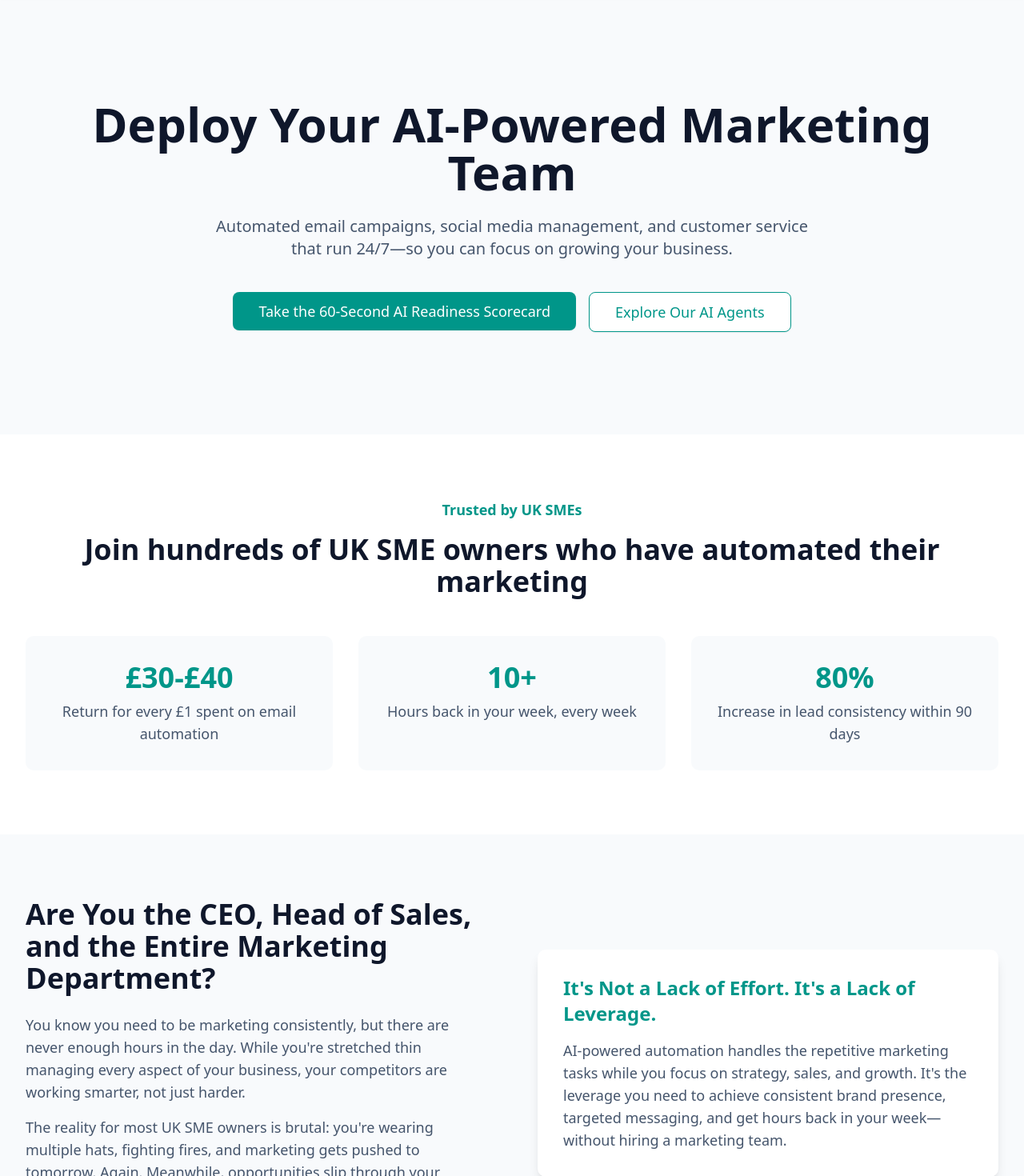
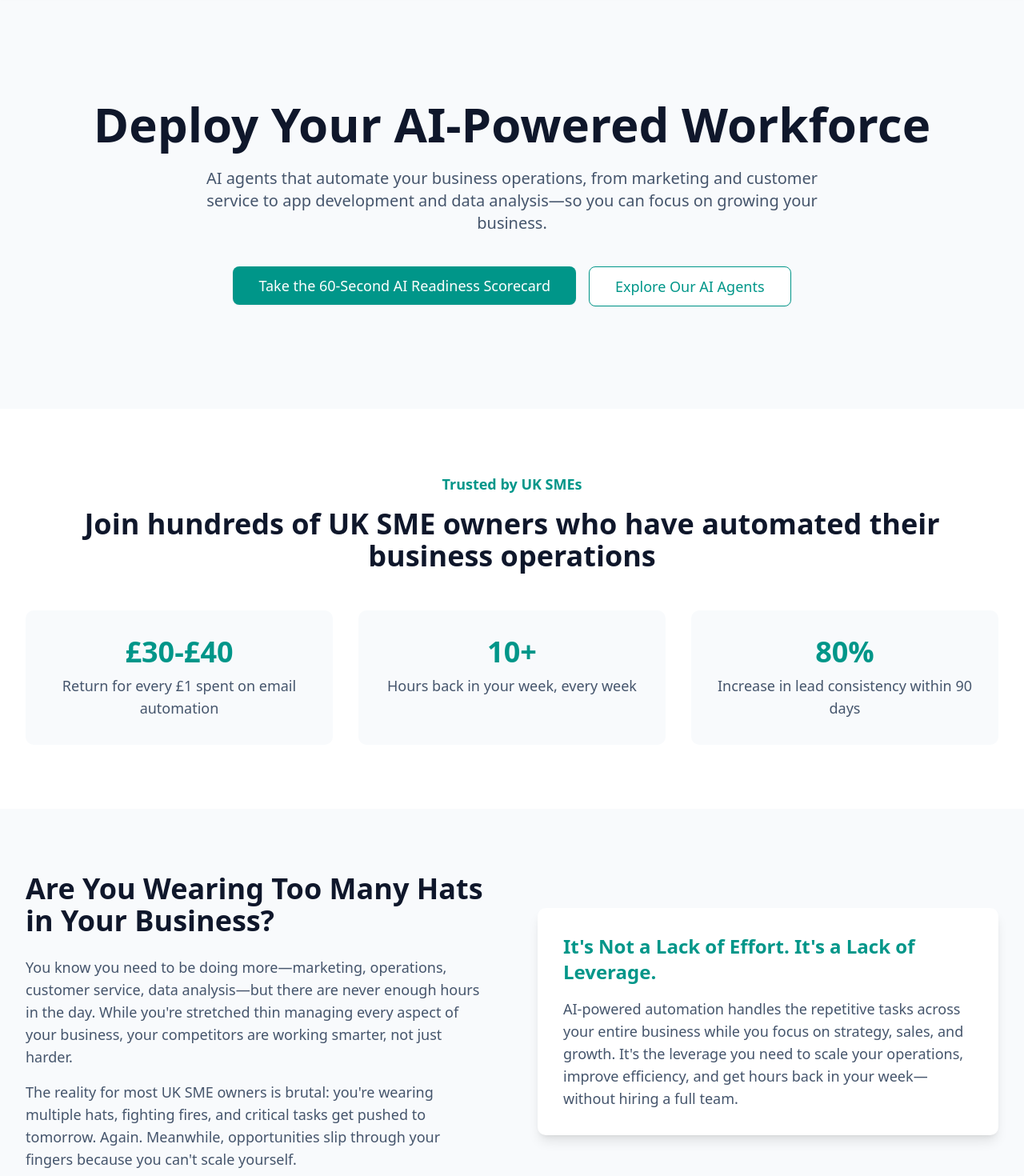
Before and after one commit to H6gvbhYujnhwP/thegreenagents, a React (Vite) app: page / in a window 1280 px wide. Shown: the part 100-1570 px from the top of the page at 80% size. Built offline with nearby package versions, Linux system fonts and the light colour scheme.

Commit message:
Update homepage to reflect all services, not just marketing

```diff
--- a/src/pages/HomePage.jsx
+++ b/src/pages/HomePage.jsx
@@ -9,10 +9,10 @@ function HomePage() {
       <section className="py-20 lg:py-32 bg-slate-50">
         <div className="max-w-7xl mx-auto px-4 sm:px-6 lg:px-8 text-center">
           <h1 className="text-4xl md:text-6xl font-bold text-slate-900 mb-6">
-            Deploy Your AI-Powered Marketing Team
+            Deploy Your AI-Powered Workforce
           </h1>
           <p className="text-xl text-slate-600 max-w-3xl mx-auto mb-10">
-            Automated email campaigns, social media management, and customer service that run 24/7—so you can focus on growing your business.
+            AI agents that automate your business operations, from marketing and customer service to app development and data analysis—so you can focus on growing your business.
           </p>
           <div className="flex justify-center gap-4">
             <Button asChild className="bg-teal-600 hover:bg-teal-700 text-white px-8 py-6 text-lg">
@@ -30,7 +30,7 @@ function HomePage() {
         <div className="max-w-7xl mx-auto px-4 sm:px-6 lg:px-8">
           <div className="text-center">
             <p className="text-lg font-semibold text-teal-600 mb-4">Trusted by UK SMEs</p>
-            <h2 className="text-3xl md:text-4xl font-bold text-slate-900 mb-12">Join hundreds of UK SME owners who have automated their marketing</h2>
+            <h2 className="text-3xl md:text-4xl font-bold text-slate-900 mb-12">Join hundreds of UK SME owners who have automated their business operations</h2>
             <div className="grid grid-cols-1 md:grid-cols-3 gap-8">
               <div className="bg-slate-50 p-8 rounded-lg">
                 <p className="text-4xl font-bold text-teal-600 mb-2">£30-£40</p>
@@ -53,14 +53,14 @@ function HomePage() {
       <section className="py-20 bg-slate-50">
         <div className="max-w-7xl mx-auto px-4 sm:px-6 lg:px-8 grid md:grid-cols-2 gap-16 items-center">
           <div>
-            <h2 className="text-3xl md:text-4xl font-bold text-slate-900 mb-6">Are You the CEO, Head of Sales, and the Entire Marketing Department?</h2>
-            <p className="text-lg text-slate-600 mb-4">You know you need to be marketing consistently, but there are never enough hours in the day. While you're stretched thin managing every aspect of your business, your competitors are working smarter, not just harder.</p>
-            <p className="text-lg text-slate-600">The reality for most UK SME owners is brutal: you're wearing multiple hats, fighting fires, and marketing gets pushed to tomorrow. Again. Meanwhile, opportunities slip through your fingers and potential customers choose businesses that simply show up more consistently.</p>
+            <h2 className="text-3xl md:text-4xl font-bold text-slate-900 mb-6">Are You Wearing Too Many Hats in Your Business?</h2>
+            <p className="text-lg text-slate-600 mb-4">You know you need to be doing more—marketing, operations, customer service, data analysis—but there are never enough hours in the day. While you're stretched thin managing every aspect of your business, your competitors are working smarter, not just harder.</p>
+            <p className="text-lg text-slate-600">The reality for most UK SME owners is brutal: you're wearing multiple hats, fighting fires, and critical tasks get pushed to tomorrow. Again. Meanwhile, opportunities slip through your fingers because you can't scale yourself.</p>
           </div>
           <div>
             <div className="bg-white p-8 rounded-lg shadow-lg">
               <h3 className="text-2xl font-bold text-teal-600 mb-4">It's Not a Lack of Effort. It's a Lack of Leverage.</h3>
-              <p className="text-lg text-slate-600">AI-powered automation handles the repetitive marketing tasks while you focus on strategy, sales, and growth. It's the leverage you need to achieve consistent brand presence, targeted messaging, and get hours back in your week—without hiring a marketing team.</p>
+              <p className="text-lg text-slate-600">AI-powered automation handles the repetitive tasks across your entire business while you focus on strategy, sales, and growth. It's the leverage you need to scale your operations, improve efficiency, and get hours back in your week—without hiring a full team.</p>
             </div>
           </div>
         </div>
@@ -71,7 +71,7 @@ function HomePage() {
         <div className="max-w-7xl mx-auto px-4 sm:px-6 lg:px-8">
           <div className="text-center mb-16">
             <h2 className="text-3xl md:text-4xl font-bold text-slate-900 mb-4">Meet Your New AI-Powered Team</h2>
-            <p className="text-xl text-slate-600 max-w-3xl mx-auto">Our AI agents are designed to handle the most time-consuming marketing tasks, so you can focus on what matters most.</p>
+            <p className="text-xl text-slate-600 max-w-3xl mx-auto">Our AI agents are designed to handle the most time-consuming business tasks across marketing, operations, customer service, and more—so you can focus on what matters most.</p>
           </div>
           <div className="grid grid-cols-1 md:grid-cols-2 lg:grid-cols-4 gap-8">
             {/* Email Automation Agent */}
```
Also changed, not shown: 5 other files (tests, documents, lock files or other folders).
